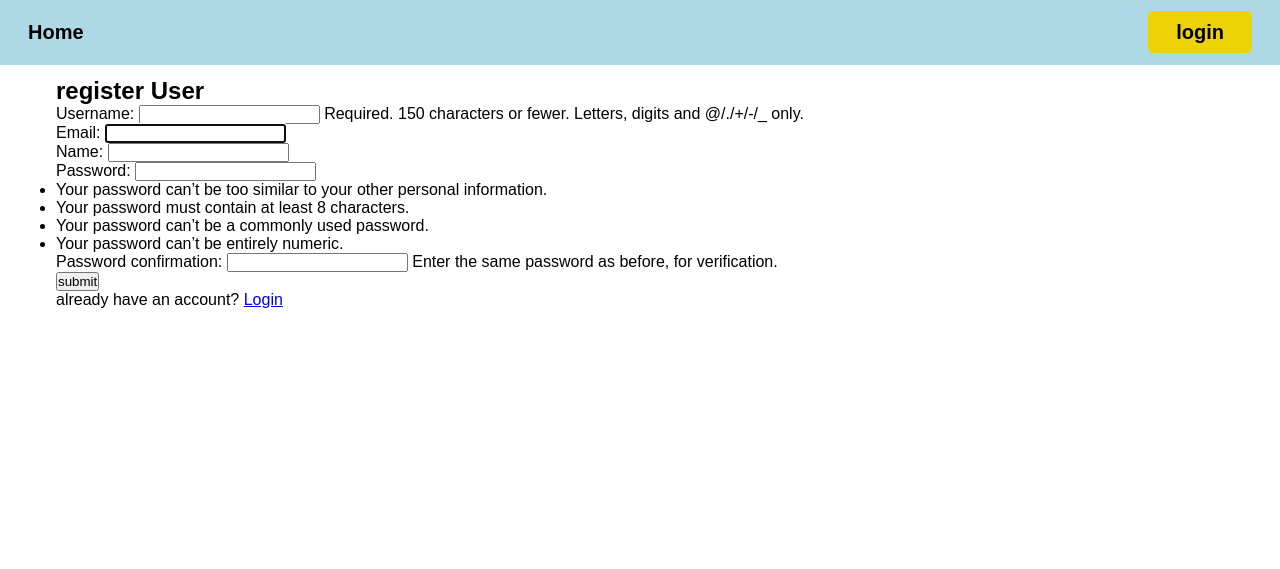
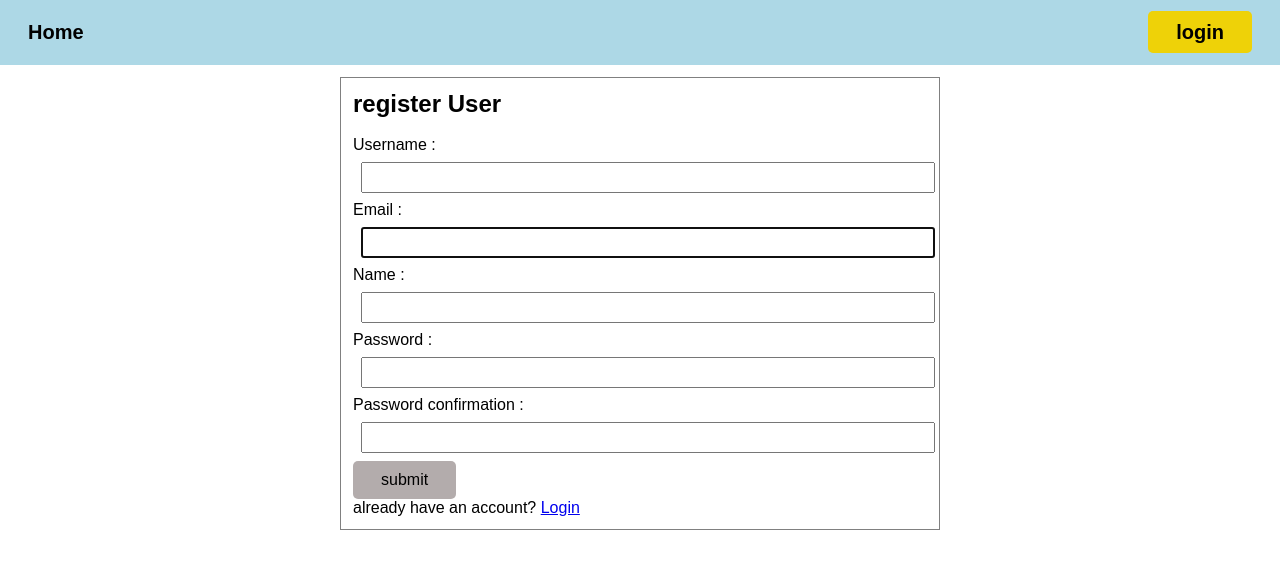
Before and after one commit to fizzayscode/event_registeration_app, a Django app: page /accounts/register in a window 1280 px wide. Shown: the top 569 px of the page. Run offline with Django 4.2, Linux system fonts and the light colour scheme.

Commit message:
added pagination and change password setting

```diff
--- a/base/urls.py
+++ b/base/urls.py
@@ -17,5 +17,6 @@ urlpatterns = [
     path('user-account/',views.account_page,name='account-page'),
     path('submit-project/<str:id>/', views.submit_form, name='submit-project'),
     path('update-project/<str:id>/', views.update_form, name='update-form'),
-    path('edit-profile/', views.edit_profile, name='edit-profile')
+    path('edit-profile/', views.edit_profile, name='edit-profile'),
+    path('password-change/', views.password_change, name='password-change')
 ]
--- a/base/views.py
+++ b/base/views.py
@@ -8,8 +8,10 @@ from django.contrib.auth.decorators import login_required
 from .forms import SubmissionForm,CustomUserCreation,UserForm
 from .models import User,Event,Submission
 from django.contrib.auth import login,logout, authenticate
+from django.core.paginator import Paginator,PageNotAnInteger, EmptyPage
 from PIL import Image
 from io import StringIO
+from django.contrib import messages
 # from cStringIO import StringIO
 # import Image
 
@@ -32,9 +34,9 @@ def login_page(request):
             # till the user logs out
             login(request, user)
             return redirect('index')
-
         else:
-            return HttpResponse("User with this credentials was not found")
+            messages.error(request,"invalid username or password")
+            return redirect("login")
 
 
     context={'page':page}
@@ -70,8 +72,22 @@ def index(request):
     #  rendered i dont to the admin to participate just only the users
     users=User.objects.filter(is_participant=True)
     events=Event.objects.all()
+    p = Paginator(users, 3)
+    page_number = request.GET.get('page')
+    try:
+        page_obj = p.get_page(page_number)  # returns the desired page object
+    except PageNotAnInteger:
+        # if page_number is not an integer then assign the first page
+        page_obj = p.page(1)
+    except EmptyPage:
+        # if page is empty then return last page
+        page_obj = p.page(p.num_pages)
+
+    pages_list=[ i for i in range(1 , p.num_pages+1)]
+    # print(pages_list)
+
     context={'users':users,
-              'events':events}
+              'events':events, 'pages':page_obj, 'pages_list': pages_list}
     return render(request,'index.html', context)
 
 
@@ -134,6 +150,22 @@ def account_page(request):
     user=request.user
     return render(request,'account.html')
 
+
+def password_change(request):
+    if request.method=='POST':
+        password1=request.POST['password1']
+        password2=request.POST['password2']
+
+        if password1==password2:
+            print(password1)
+            request.user.set_password(password1)
+            print(password1)
+
+            request.user.save()
+
+            return redirect('account-page')
+
+    return render(request, "password-change.html")
 
 @login_required(login_url='login')
 def edit_profile(request):
--- a/static/css/home.css
+++ b/static/css/home.css
@@ -1,3 +1,21 @@
+
+.login--register--container{
+    max-width: 600px;
+    margin: 0 auto;
+    border: 1px solid gray;
+    padding: 12px;
+
+
+
+}
+.login--register--container input{
+    display: block;
+    margin: 8px;
+    padding:5px;
+    width: 100%;
+    font-size: 15px;
+}
+
 
 .events--lists{
     display: grid;
@@ -44,3 +62,8 @@
     align-items: center;
     justify-content: center;
 }
+
+
+.login--form input {
+    display: block;
+}
--- a/static/css/main.css
+++ b/static/css/main.css
@@ -40,3 +40,9 @@
     font-size: 20px;
     margin-bottom: 6px;
 }
+
+.error{
+    color: red;
+    margin: 0 auto;
+    padding: 6px;
+}
--- a/templates/account.html
+++ b/templates/account.html
@@ -5,7 +5,7 @@
   <img class="user--avatar" src="{{user.avatar.url}}" >
   <div class="section">
     <a class="mylogin" href="{%url 'edit-profile'%}">edit profile</a>
-    <a class="mylogin" href="#">change password</a>
+    <a class="mylogin" href="{%url 'password-change'%}">change password</a>
     <a class="mylogin" href="{%url 'user-profile' request.user.id%}">view profile</a>
   </div>
 
--- a/templates/login_register.html
+++ b/templates/login_register.html
@@ -1,24 +1,38 @@
-{% extends 'super.html' %}
-{%block content%}
+{% extends 'super.html' %} {%block content%} {%if page == 'login'%}
 
-{%if page == 'login'%}
+<div class="login--register--container">
   <h2>login User</h2>
+  <br />
   <form action="{% url 'login'%}" method="POST">
     {%csrf_token%}
-<input type="email" name="email" >
-<input type="password" name="password">
-<input type="submit" name="submit">
+    <label> EMAIL</label>
+    <input type="email" name="email" />
+    <label> PASSWORD</label>
+    <input type="password" name="password" />
+    <input
+      class="mylogout"
+      style="width: fit-content"
+      type="submit"
+      name="submit"
+    />
   </form>
-<p>dont have an account?</p><a href="{%url 'register'%}">register</a>
+  <p>dont have an account?</p>
+  <a href="{%url 'register'%}">register</a>
+</div>
+
 {%else%}
+<div class="login--register--container">
   <h2>register User</h2>
-<form action="{%url 'register' %}" method='POST'>
-    {%csrf_token%}
-     {{form.as_p}}
-     <button>submit</button>
+  <br>
+  <form action="{%url 'register' %}" method="POST">
+    {%csrf_token%} {%for field in form%}
+    <label>{{field.label}} :</label>
+
+    {{field}} {%endfor%}
+    <button class="mylogout">submit</button>
   </form>
 
   <p>already have an account? <a href="{% url 'login'%}">Login </a></p>
-{%endif%}
+</div>
 
-{%endblock content%}
+{%endif%} {%endblock content%}
--- a/templates/super.html
+++ b/templates/super.html
@@ -6,14 +6,25 @@
     <meta charset="UTF-8">
     <meta http-equiv="X-UA-Compatible" content="IE=edge">
     <meta name="viewport" content="width=device-width, initial-scale=1.0">
+    <link rel="stylesheet" href="{%static 'css/home.css'%}">
     <link rel="stylesheet" href="{%static 'css/main.css'%}">
     <link rel="stylesheet" href="{%static 'css/nav.css'%}">
-    <link rel="stylesheet" href="{%static 'css/home.css'%}">
+
 
     <title>Document</title>
 </head>
 <body>
+
     {%include 'nav.html'%}
+    <div class="messages--container">
+    {% if messages %}
+    <ul class="messages">
+        {% for message in messages %}
+        <li{% if message.tags %} class="{{ message.tags }}"{% endif %}>{{ message }}</li>
+        {% endfor %}
+    </ul>
+    </div>
+    {% endif %}
     <div class="main--container">
     {% block content %}
 
```
Also changed, not shown: templates/index.html (+6 -1 lines), templates/password-change.html (added, +14 -0 lines), db.sqlite3. Lines whose indentation alone changed are shown as unchanged.
